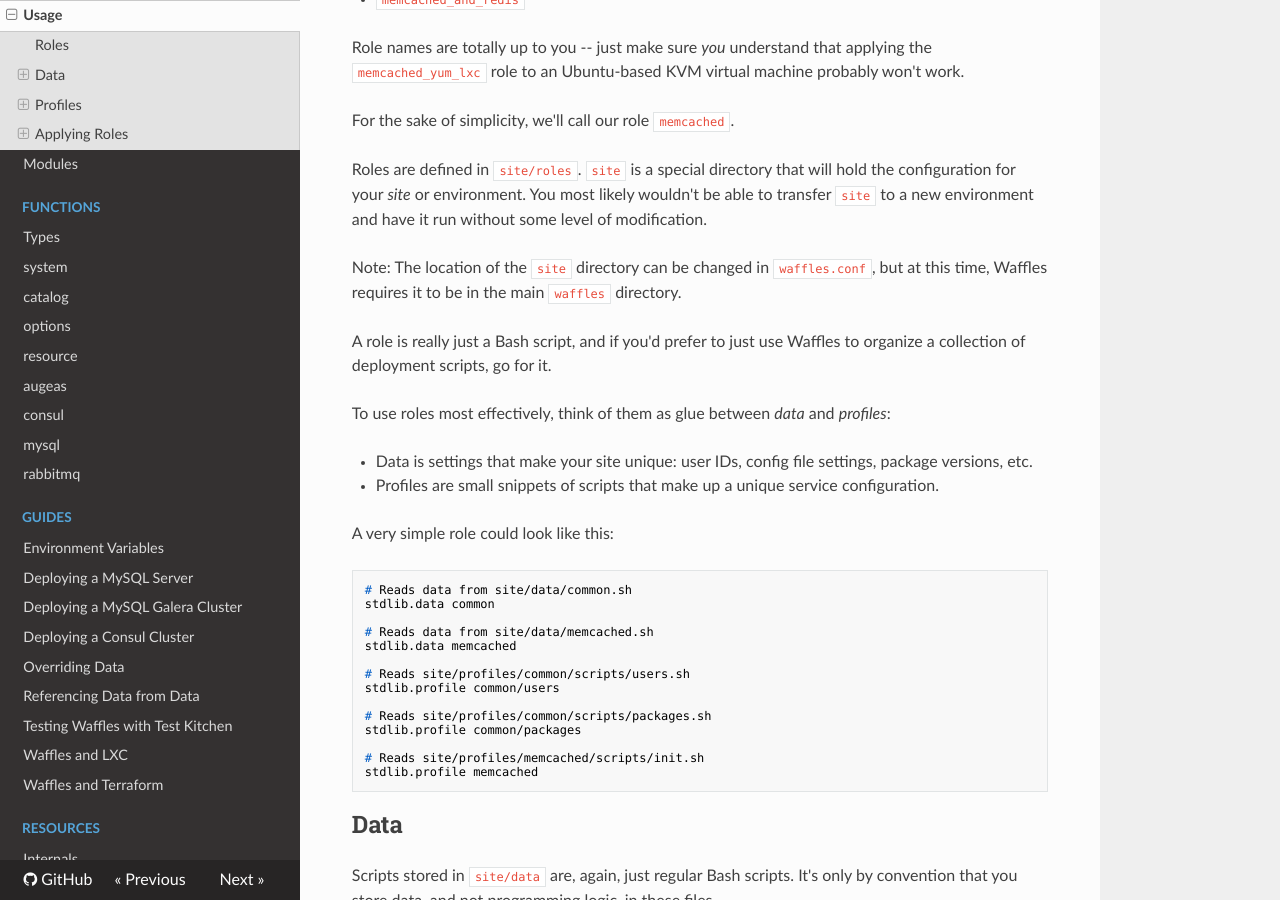
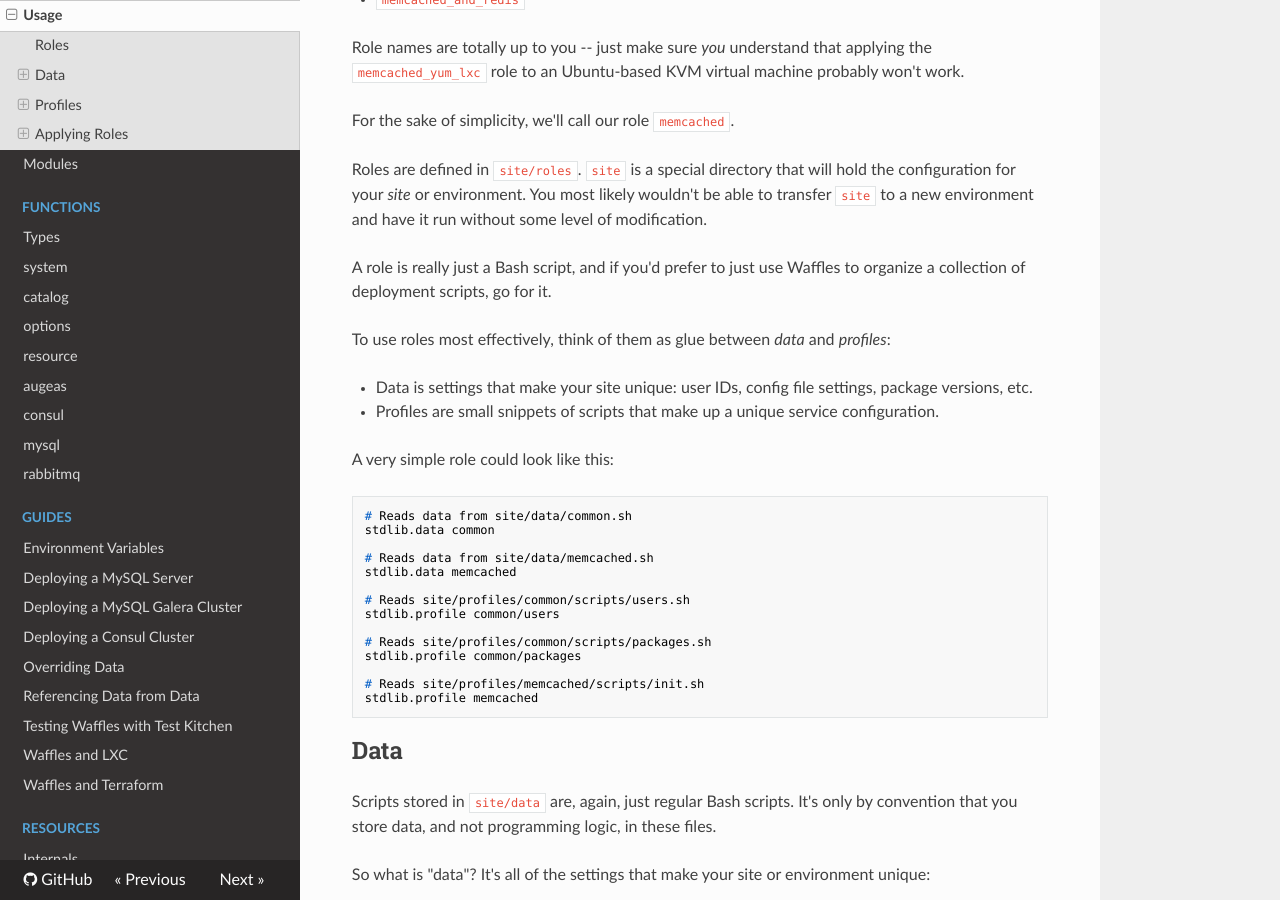
Before and after one commit to wffls/waffles, an MkDocs documentation site: the page built from docs/usage.md, in a window 1280 px wide and 900 px high, scrolled down 377 px. Built offline with MkDocs 1.6.1, drawn with Linux system fonts in a browser that asks for light colours; nearby versions of some CDN libraries; old or Windows-style settings are respelled for this version of MkDocs.

Commit message:
WAFFLES_SSH_KEY and WAFFLES_SITE_DIR
This commit adds the ability to specify an SSH key for remote deployments. By
default, ~/.ssh/id_rsa will be used.

This commit also fixes the long-standing issue where WAFFLES_SITE_DIR had to
be in WAFFLES_DIR in order for remote deployments.

```diff
--- a/docs/usage.md
+++ b/docs/usage.md
@@ -15,8 +15,6 @@
 For the sake of simplicity, we'll call our role `memcached`.
 
 Roles are defined in `site/roles`. `site` is a special directory that will hold the configuration for your _site_ or environment. You most likely wouldn't be able to transfer `site` to a new environment and have it run without some level of modification.
-
-Note: The location of the `site` directory can be changed in `waffles.conf`, but at this time, Waffles requires it to be in the main `waffles` directory.
 
 A role is really just a Bash script, and if you'd prefer to just use Waffles to organize a collection of deployment scripts, go for it.
 
```
Also changed, not shown: 1 other file.
